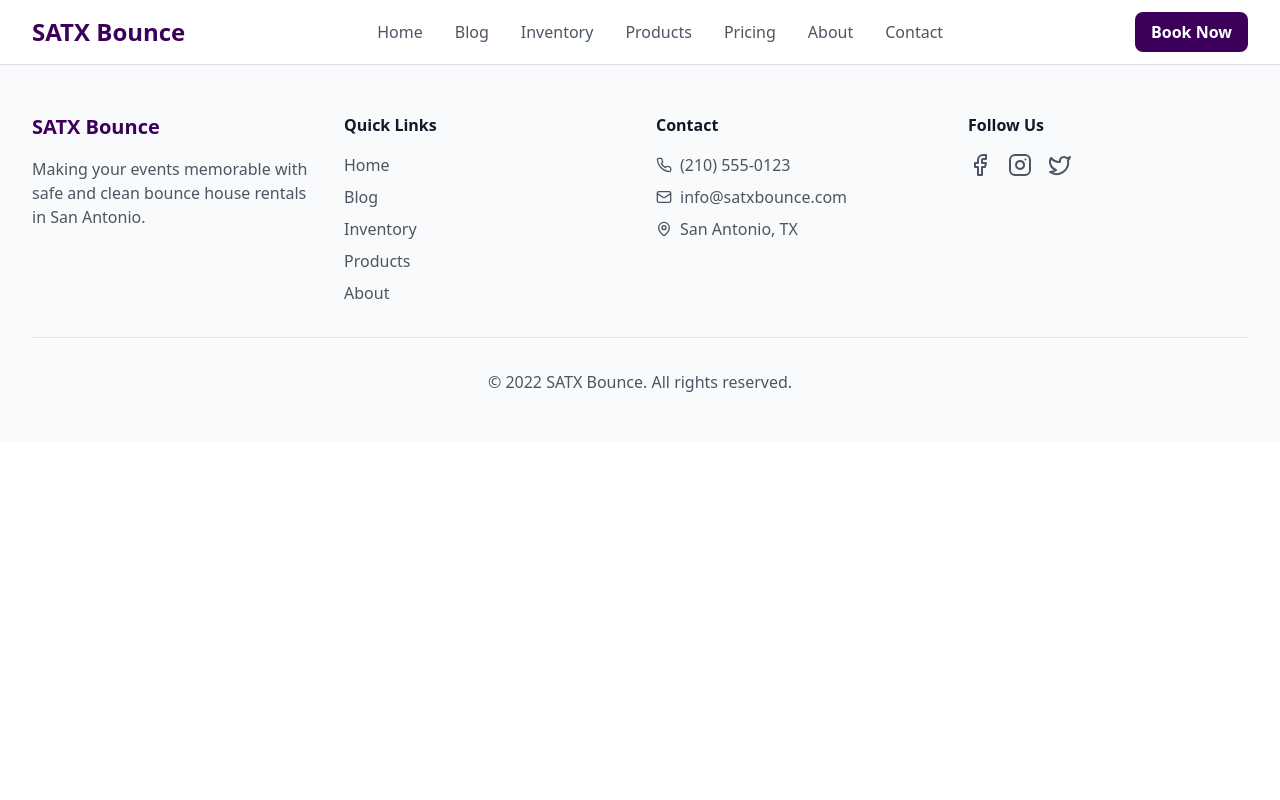
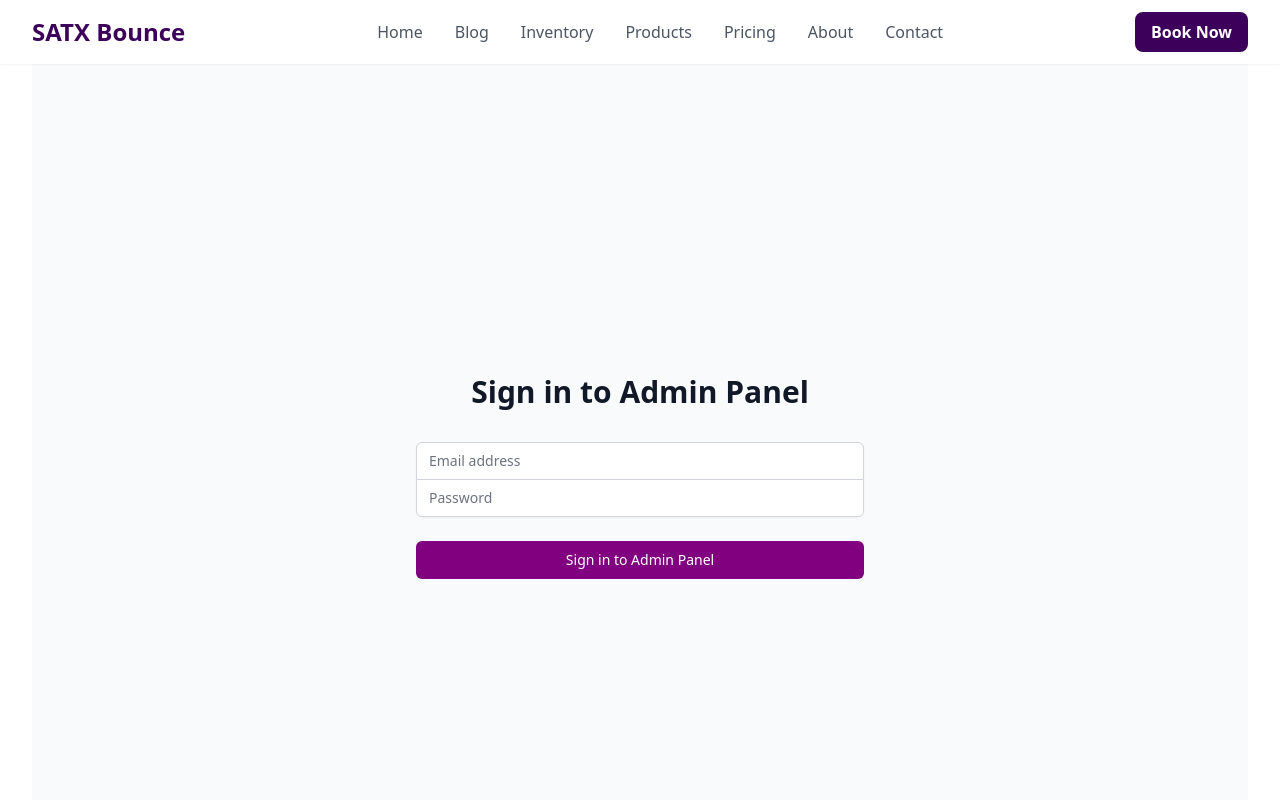
Before and after one commit to cboydstun/tdd-api, a React (Vite) app in the folder client/: page /login in a window 1280 px wide. Shown: the top 800 px of the page. Built offline with nearby package versions, Linux system fonts and the light colour scheme.

Commit message:
admin dashboard

```diff
--- a/client/src/App.tsx
+++ b/client/src/App.tsx
@@ -1,21 +1,36 @@
 import React from "react";
 import { BrowserRouter as Router, Routes, Route } from "react-router-dom";
+import { AuthProvider } from "./contexts/AuthContext";
 import Layout from "./components/Layout";
 import HomePage from "./components/HomePage";
 import BlogList from "./components/BlogList";
 import BlogPost from "./components/BlogPost";
+import Login from "./components/Login";
+import AdminPanel from "./components/AdminPanel";
+import ProtectedRoute from "./components/ProtectedRoute";
 
 const App: React.FC = () => {
   return (
+    <AuthProvider>
       <Router>
         <Layout>
           <Routes>
             <Route path="/" element={<HomePage />} />
             <Route path="/blogs" element={<BlogList />} />
             <Route path="/blogs/:slug" element={<BlogPost />} />
+            <Route path="/login" element={<Login />} />
+            <Route
+              path="/admin"
+              element={
+                <ProtectedRoute>
+                  <AdminPanel />
+                </ProtectedRoute>
+              }
+            />
           </Routes>
         </Layout>
       </Router>
+    </AuthProvider>
   );
 };
 
--- /dev/null
+++ b/client/src/components/AdminPanel.tsx
@@ -0,0 +1,73 @@
+import { useEffect } from "react";
+import { useNavigate } from "react-router-dom";
+import { useAuth } from "../contexts/AuthContext";
+
+export default function AdminPanel() {
+  const { isAuthenticated } = useAuth();
+  const navigate = useNavigate();
+
+  useEffect(() => {
+    if (!isAuthenticated) {
+      navigate("/login");
+    }
+  }, [isAuthenticated, navigate]);
+
+  return (
+    <div className="min-h-screen bg-gray-100 py-6 px-4 sm:px-6 lg:px-8">
+      <div className="max-w-7xl mx-auto">
+        <div className="bg-white shadow-sm rounded-lg">
+          <div className="px-4 py-5 sm:p-6">
+            <h1 className="text-2xl font-bold text-gray-900 mb-6">
+              Admin Dashboard
+            </h1>
+
+            <div className="grid grid-cols-1 gap-6 sm:grid-cols-2 lg:grid-cols-3">
+              {/* Dashboard Cards */}
+              <div className="bg-primary-purple bg-opacity-10 p-6 rounded-lg">
+                <h2 className="text-lg font-semibold text-primary-purple mb-2">
+                  Users
+                </h2>
+                <p className="text-gray-600">
+                  Manage user accounts and permissions
+                </p>
+              </div>
+
+              <div className="bg-primary-blue bg-opacity-10 p-6 rounded-lg">
+                <h2 className="text-lg font-semibold text-primary-blue mb-2">
+                  Content
+                </h2>
+                <p className="text-gray-600">
+                  Manage blog posts and website content
+                </p>
+              </div>
+
+              <div className="bg-secondary-indigo bg-opacity-10 p-6 rounded-lg">
+                <h2 className="text-lg font-semibold text-secondary-indigo mb-2">
+                  Settings
+                </h2>
+                <p className="text-gray-600">
+                  Configure website settings and preferences
+                </p>
+              </div>
+            </div>
+
+            {/* Quick Actions Section */}
+            <div className="mt-8">
+              <h2 className="text-lg font-semibold text-gray-900 mb-4">
+                Quick Actions
+              </h2>
+              <div className="space-y-4">
+                <button className="w-full sm:w-auto inline-flex items-center px-4 py-2 border border-transparent text-sm font-medium rounded-md text-white bg-primary-purple hover:bg-primary-blue focus:outline-none focus:ring-2 focus:ring-offset-2 focus:ring-primary-purple">
+                  Create New Post
+                </button>
+                <button className="ml-0 sm:ml-4 mt-4 sm:mt-0 w-full sm:w-auto inline-flex items-center px-4 py-2 border border-transparent text-sm font-medium rounded-md text-primary-purple bg-primary-purple bg-opacity-10 hover:bg-opacity-20 focus:outline-none focus:ring-2 focus:ring-offset-2 focus:ring-primary-purple">
+                  View Analytics
+                </button>
+              </div>
+            </div>
+          </div>
+        </div>
+      </div>
+    </div>
+  );
+}
--- /dev/null
+++ b/client/src/components/Login.tsx
@@ -0,0 +1,93 @@
+import { useState, FormEvent } from "react";
+import { useNavigate } from "react-router-dom";
+import { useAuth } from "../contexts/AuthContext";
+
+export default function Login() {
+  const [email, setEmail] = useState("");
+  const [password, setPassword] = useState("");
+  const [error, setError] = useState("");
+  const [isLoading, setIsLoading] = useState(false);
+  const { login } = useAuth();
+  const navigate = useNavigate();
+
+  const handleSubmit = async (e: FormEvent) => {
+    e.preventDefault();
+    setError("");
+    setIsLoading(true);
+
+    try {
+      await login(email, password);
+      navigate("/admin"); // Redirect to admin panel after successful login
+    } catch (err) {
+      setError(err instanceof Error ? err.message : "Failed to login");
+    } finally {
+      setIsLoading(false);
+    }
+  };
+
+  return (
+    <div className="min-h-screen flex items-center justify-center bg-gray-50 py-12 px-4 sm:px-6 lg:px-8">
+      <div className="max-w-md w-full space-y-8">
+        <div>
+          <h2 className="mt-6 text-center text-3xl font-extrabold text-gray-900">
+            Sign in to Admin Panel
+          </h2>
+        </div>
+        <form className="mt-8 space-y-6" onSubmit={handleSubmit}>
+          <div className="rounded-md shadow-sm -space-y-px">
+            <div>
+              <label htmlFor="email" className="sr-only">
+                Email address
+              </label>
+              <input
+                id="email"
+                name="email"
+                type="email"
+                autoComplete="email"
+                required
+                className="appearance-none rounded-none relative block w-full px-3 py-2 border border-gray-300 placeholder-gray-500 text-gray-900 rounded-t-md focus:outline-none focus:ring-primary-purple focus:border-primary-purple focus:z-10 sm:text-sm"
+                placeholder="Email address"
+                value={email}
+                onChange={(e) => setEmail(e.target.value)}
+              />
+            </div>
+            <div>
+              <label htmlFor="password" className="sr-only">
+                Password
+              </label>
+              <input
+                id="password"
+                name="password"
+                type="password"
+                autoComplete="current-password"
+                required
+                className="appearance-none rounded-none relative block w-full px-3 py-2 border border-gray-300 placeholder-gray-500 text-gray-900 rounded-b-md focus:outline-none focus:ring-primary-purple focus:border-primary-purple focus:z-10 sm:text-sm"
+                placeholder="Password"
+                value={password}
+                onChange={(e) => setPassword(e.target.value)}
+              />
+            </div>
+          </div>
+
+          {error && (
+            <div className="text-red-600 text-sm text-center">{error}</div>
+          )}
+
+          <div>
+            <button
+              type="submit"
+              disabled={isLoading}
+              className={`group relative w-full flex justify-center py-2 px-4 border border-transparent text-sm font-medium rounded-md text-white ${
+                isLoading
+                  ? "bg-gray-400 cursor-not-allowed"
+                  : "bg-primary-purple hover:bg-primary-blue focus:outline-none focus:ring-2 focus:ring-offset-2 focus:ring-primary-purple"
+              }`}
+            >
+              {isLoading ? "Signing in..." : "Sign in to Admin Panel"}
+            </button>
+          </div>
+        </form>
+      </div>
+    </div>
+  );
+}
--- /dev/null
+++ b/client/src/components/ProtectedRoute.tsx
@@ -0,0 +1,16 @@
+import { Navigate } from "react-router-dom";
+import { useAuth } from "../contexts/AuthContext";
+
+interface ProtectedRouteProps {
+  children: React.ReactNode;
+}
+
+export default function ProtectedRoute({ children }: ProtectedRouteProps) {
+  const { isAuthenticated } = useAuth();
+
+  if (!isAuthenticated) {
+    return <Navigate to="/login" replace />;
+  }
+
+  return <>{children}</>;
+}
--- a/client/src/contexts/AuthContext.tsx
+++ b/client/src/contexts/AuthContext.tsx
@@ -1,8 +1,15 @@
-import { createContext, useContext, useState, ReactNode } from "react";
+import {
+  createContext,
+  useContext,
+  useState,
+  ReactNode,
+  useEffect,
+} from "react";
+import axios from "axios";
 
 interface AuthContextType {
   isAuthenticated: boolean;
-  login: (username: string, password: string) => Promise<boolean>;
+  login: (email: string, password: string) => Promise<boolean>;
   logout: () => void;
 }
 
@@ -11,16 +18,45 @@ const AuthContext = createContext<AuthContextType | undefined>(undefined);
 export function AuthProvider({ children }: { children: ReactNode }) {
   const [isAuthenticated, setIsAuthenticated] = useState(false);
 
-  const login = async (username: string, password: string) => {
-    // TODO: Implement actual authentication logic
-    if (username === "admin" && password === "admin") {
+  useEffect(() => {
+    // Check if we have a token in localStorage
+    const token = localStorage.getItem("token");
+    if (token) {
       setIsAuthenticated(true);
-      return true;
+      // Set axios default header for all future requests
+      axios.defaults.headers.common["Authorization"] = `Bearer ${token}`;
     }
-    return false;
+  }, []);
+
+  const login = async (email: string, password: string) => {
+    try {
+      const response = await axios.post("/api/v1/users/login", {
+        email,
+        password,
+      });
+
+      if (response.data.token) {
+        // Store the token
+        localStorage.setItem("token", response.data.token);
+        // Set axios default header for all future requests
+        axios.defaults.headers.common[
+          "Authorization"
+        ] = `Bearer ${response.data.token}`;
+        setIsAuthenticated(true);
+        return true;
+      }
+      return false;
+    } catch (error) {
+      if (axios.isAxiosError(error) && error.response?.data?.error) {
+        throw new Error(error.response.data.error);
+      }
+      throw new Error("An error occurred during login");
+    }
   };
 
   const logout = () => {
+    localStorage.removeItem("token");
+    delete axios.defaults.headers.common["Authorization"];
     setIsAuthenticated(false);
   };
 
```
Lines whose indentation alone changed are shown as unchanged.
